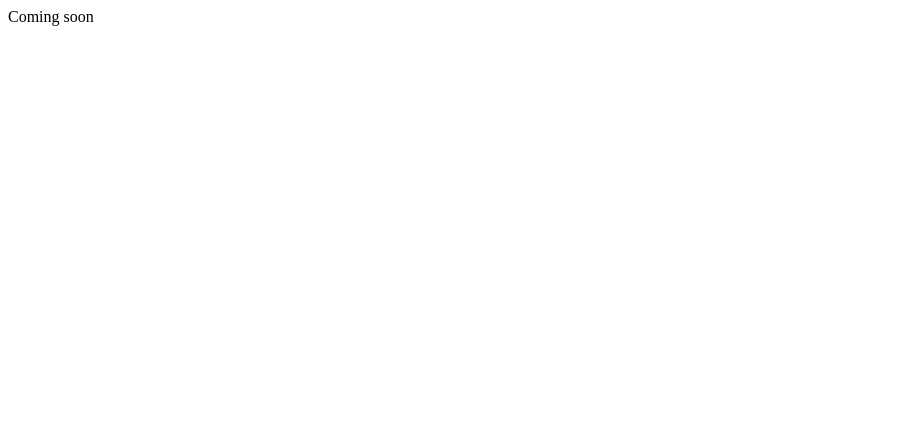
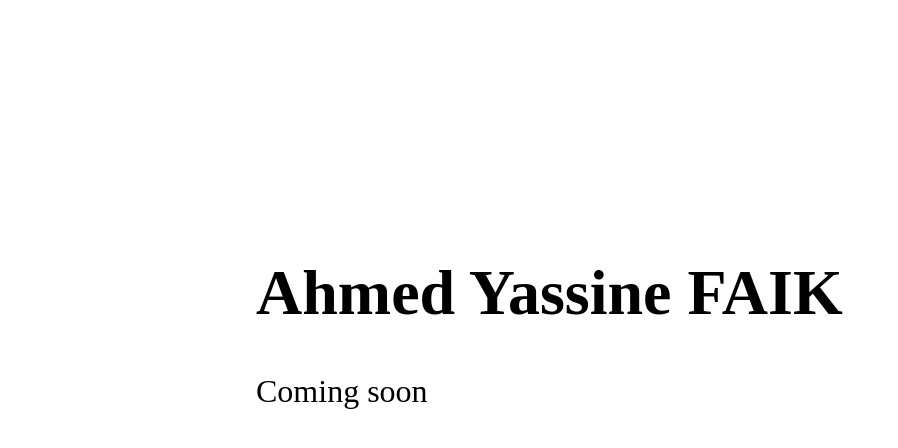
Before and after one commit to ahmedyass/.github.io, a plain HTML site: page index.html in a window 1280 px wide. Shown: the whole page, without its empty margins (0-898 px from the left). Drawn offline with Linux system fonts and the light colour scheme.

Commit message:
Adding CSS

```diff
--- /dev/null
+++ b/css/main.scss
@@ -0,0 +1,13 @@
+body{
+    font-family: Montserrat;
+    align-self: center;
+    margin: 20%;
+    div{
+        h1{
+            font-size: 4em;
+        }
+        p{
+            font-size: 2em;
+        }
+    }
+}
--- a/index.html
+++ b/index.html
@@ -4,11 +4,13 @@
     <meta charset="UTF-8">
     <meta name="viewport" content="width=device-width, initial-scale=1.0">
     <meta http-equiv="X-UA-Compatible" content="ie=edge">
+    <link rel="stylesheet" href="css/main.css">
     <title>Ahmed Yassine FAIK</title>
 </head>
 <body>
     <div>
-        Coming soon
+        <h1>Ahmed Yassine FAIK</h1>
+        <p>Coming soon</p>
     </div>
 </body>
 </html>
```
Also changed, not shown: css/main.css (added), 1 other file.
